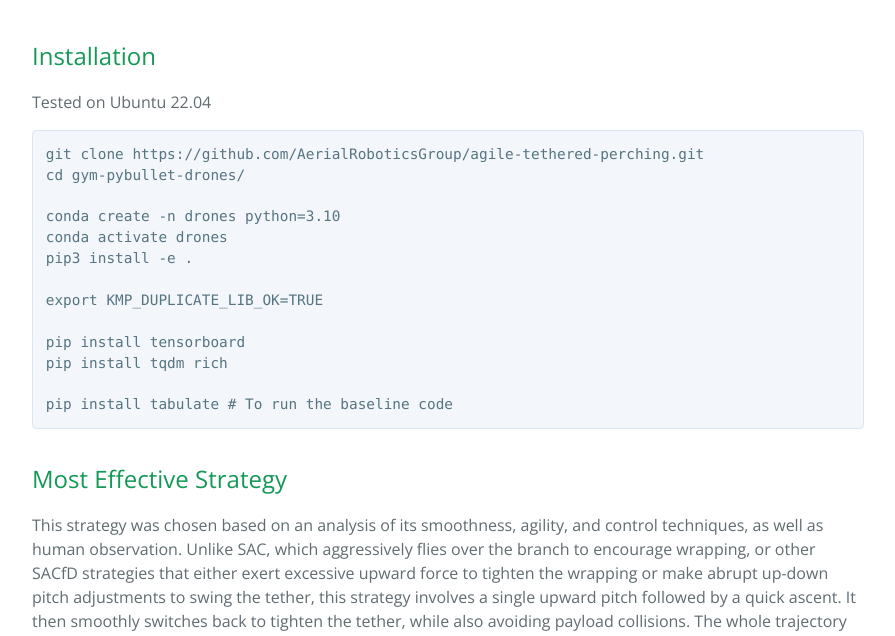
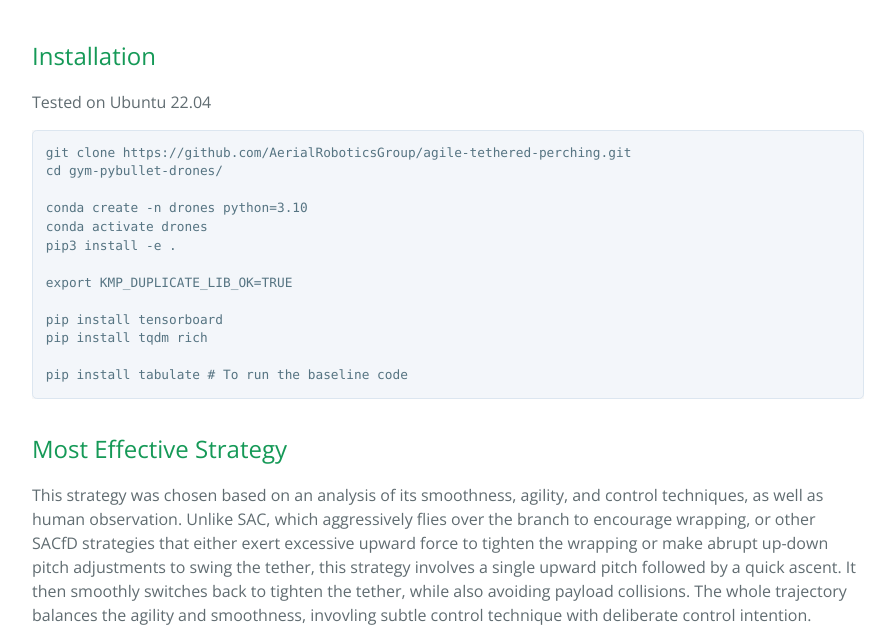
Before and after one commit to kyrran/AerialRobotics_Display, a Jekyll site: the page built from index.md, in a window 1280 px wide. Shown: the part 1003-1639 px from the top of the page, without its empty margins (192-1087 px from the left). Built offline with Jekyll 4.4.1, drawn with Linux system fonts in a browser that asks for light colours; our own code applies the rules of GitHub Pages for plain Markdown files; the repository's description, which GitHub fills in, is left out.

Commit message:
code size

```diff
--- a/_sass/jekyll-theme-cayman.scss
+++ b/_sass/jekyll-theme-cayman.scss
@@ -230,7 +230,7 @@ a {
     padding: 0.8rem;
     margin-top: 0;
     margin-bottom: 1rem;
-    font: 1rem Consolas, "Liberation Mono", Menlo, Courier, monospace;
+    font: 0.9rem Consolas, "Liberation Mono", Menlo, Courier, monospace;
     color: $code-text-color;
     word-wrap: normal;
     background-color: $code-bg-color;
@@ -240,7 +240,7 @@ a {
     > code {
       padding: 0;
       margin: 0;
-      font-size: 0.9 rem;
+      font-size: 0.8 rem;
       color: $code-text-color;
       word-break: normal;
       white-space: pre;
@@ -262,7 +262,7 @@ a {
   pre {
     padding: 0.8rem;
     overflow: auto;
-    font-size: 0.9rem;
+    font-size: 0.8rem;
     line-height: 1.45;
     border-radius: 0.3rem;
     -webkit-overflow-scrolling: touch;
```
